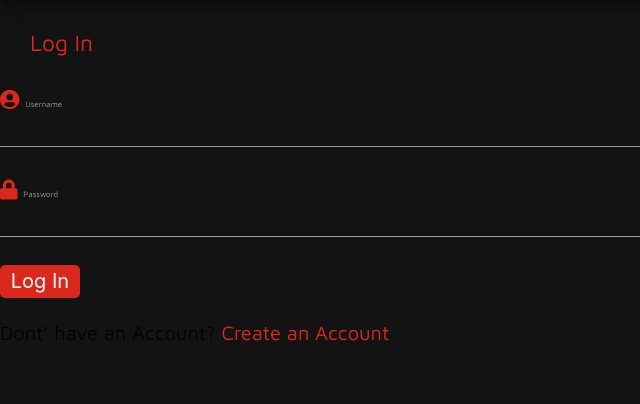
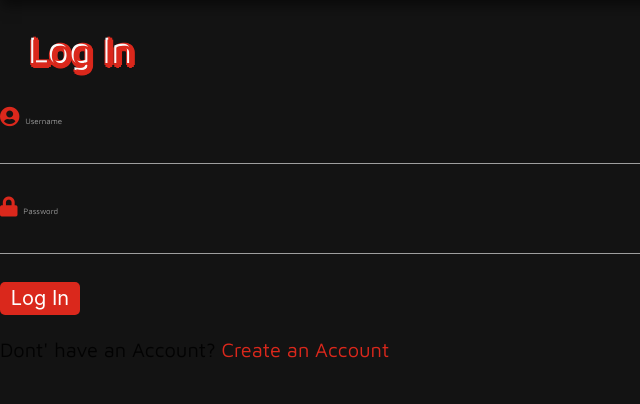
Before and after one commit to cartman1978/the-scuderia-ferrari_f1, a Flask app: page /login in a window 1280 px wide. Shown: the part 64-468 px from the top of the page, without its empty margins (0-640 px from the left). Run offline with Flask 2, Linux system fonts and the light colour scheme; some libraries are stand-ins or nearby versions.

Commit message:
styled flash messages

```diff
--- a/static/css/style.css
+++ b/static/css/style.css
@@ -40,7 +40,9 @@ nav ul a:hover {
 
 .reg-header {
     margin: 3rem;
+    font-size: 3.8rem;
     color: #DA281C;
+    text-shadow: -2px -2px 0 rgb(250, 250, 250), 2px -2px 0 #DA281C, -2px 2px 0 #DA281C, 2px 2px 0 #DA281C, -3px 0 0 #DA281C, 3px 0 0 #DA281C, 0 -3px 0 #DA281C, 0 3px 0 #DA281C;
 }
 
 .btn-reg {
--- a/templates/components/message/flashmessages.html
+++ b/templates/components/message/flashmessages.html
@@ -1,7 +1,7 @@
 {% with messages = get_flashed_messages() %}
 {% if messages %}
 {% for message in messages %}
-<h3 class="text-center reg-header">{{ message }}</h3>
+<h3 class="center-align reg-header">{{ message }}</h3>
 {% endfor %}
 {% endif %}
 {% endwith %}
```
